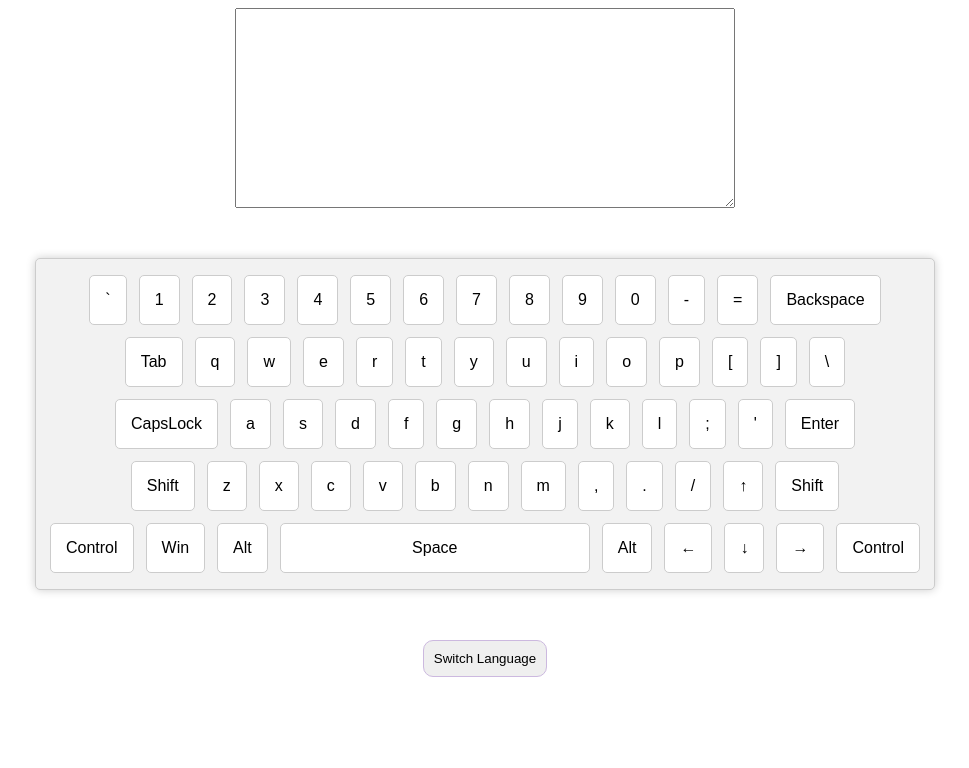
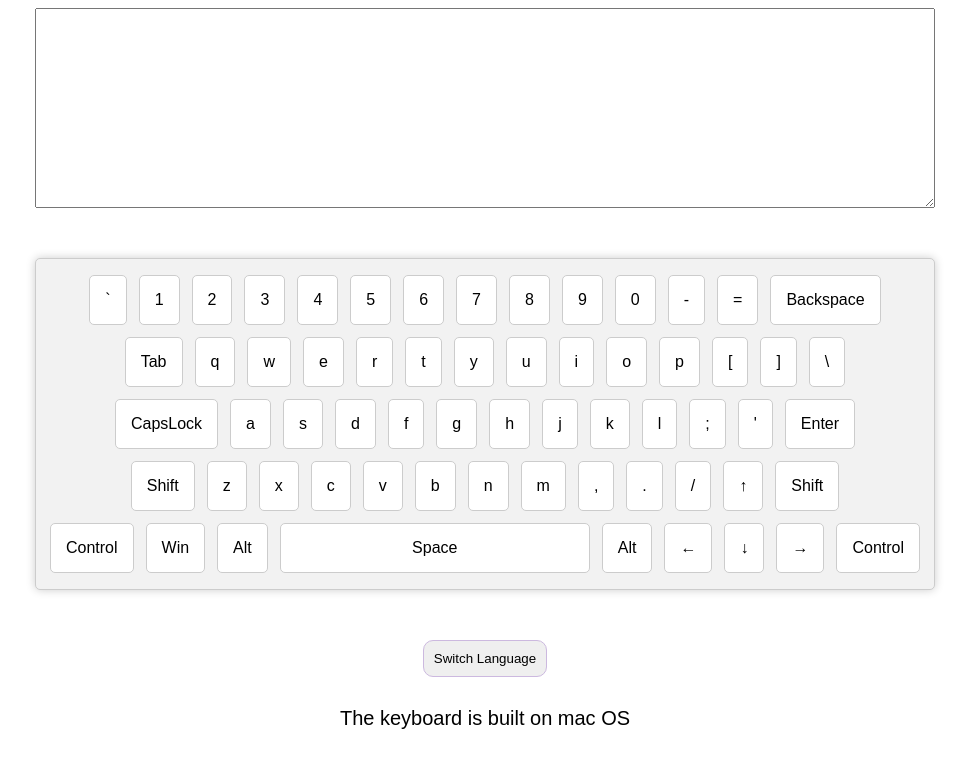
Before and after one commit to doroshev1ch/virtual-keyboard, a website: page virtual-keyboard/index.html in a window 1280 px wide. Shown: the whole page, without its empty margins (155-1124 px from the left). Drawn offline with Linux system fonts and the light colour scheme.

Commit message:
feat: add operating system text

```diff
--- a/virtual-keyboard/index.js
+++ b/virtual-keyboard/index.js
@@ -158,3 +158,5 @@ window.addEventListener('keyup', (event) => {
     });
   }
 });
+
+document.write('<p>The keyboard is built on mac OS</p>');
--- a/virtual-keyboard/style.css
+++ b/virtual-keyboard/style.css
@@ -5,7 +5,7 @@
 .text-conteiner {
     display: flex;
     margin: auto;
-    width: 500px;
+    width: 900px;
     height: 200px
 }
 .text-area:focus {
@@ -69,4 +69,10 @@ button {
 }
 button:hover {
     box-shadow: 0 0 10px 0 rgb(185, 159, 213) inset, 0 0 10px 4px rgb(185, 159, 213);
-  }
+}
+p {
+    margin: 30px auto;
+    font-family: sans-serif;
+    font-size: 20px;
+    text-align: center;
+}
```
